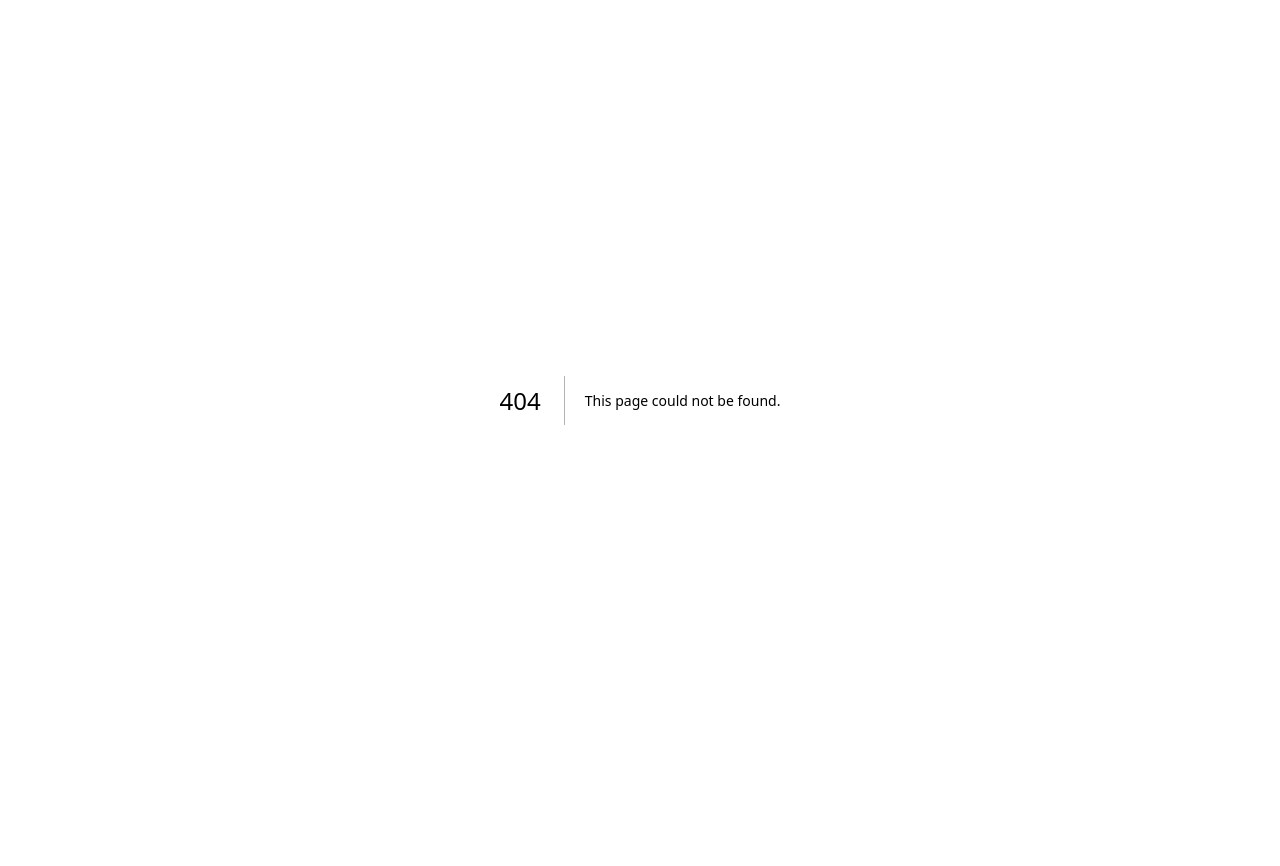
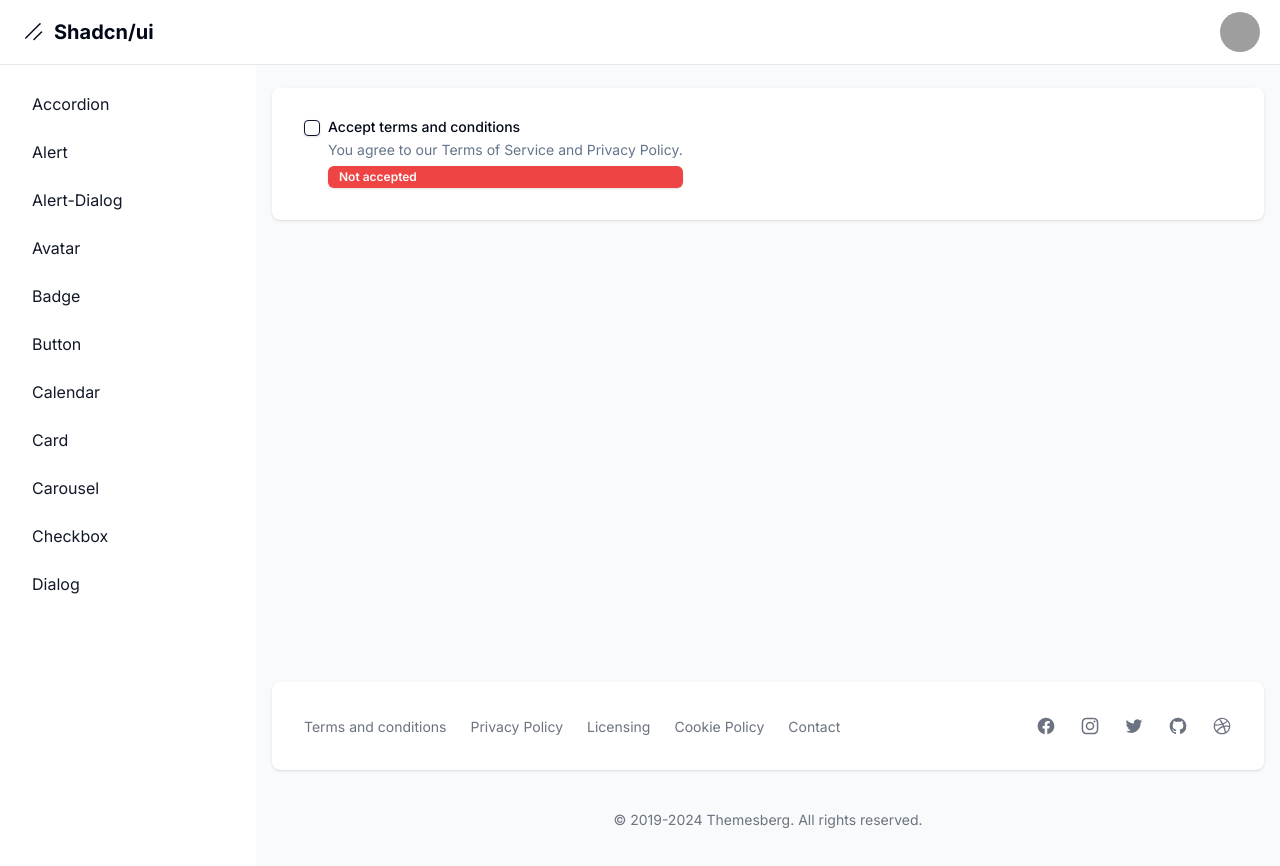
Before and after one commit to jorgeramos2068/next-app-03-shadcn-dashboard, a Next.js app: page /dashboard/checkbox in a window 1280 px wide. Before the commit this address had no page. Shown: the top 866 px of the page. Before the commit the page ends 800 px from the top, so only its background shows below. Built offline with nearby package versions, Linux system fonts and the light colour scheme; grey boxes are pictures that could not be loaded.

Commit message:
feat: add and configure checkbox component

```diff
--- a/package.json
+++ b/package.json
@@ -12,6 +12,7 @@
     "@radix-ui/react-accordion": "^1.2.0",
     "@radix-ui/react-alert-dialog": "^1.1.1",
     "@radix-ui/react-avatar": "^1.1.0",
+    "@radix-ui/react-checkbox": "^1.1.0",
     "@radix-ui/react-dialog": "^1.1.1",
     "@radix-ui/react-icons": "^1.3.0",
     "@radix-ui/react-label": "^2.1.0",
--- /dev/null
+++ b/src/app/dashboard/checkbox/page.tsx
@@ -0,0 +1,32 @@
+'use client';
+
+import * as React from 'react';
+
+import { Checkbox } from '@/components/ui/checkbox';
+import { Badge } from '@/components/ui/badge';
+
+export default function Page() {
+  const [terms, setTerms] = React.useState(false);
+
+  const handleCheckedChange = (value: boolean) => {
+    setTerms(value);
+  };
+
+  return (
+    <div>
+      <div className="items-top flex space-x-2">
+        <Checkbox id="terms1" checked={terms} onCheckedChange={handleCheckedChange} />
+        <div className="grid gap-1.5 leading-none">
+          <label
+            htmlFor="terms1"
+            className="text-sm font-medium leading-none peer-disabled:cursor-not-allowed peer-disabled:opacity-70"
+          >
+            Accept terms and conditions
+          </label>
+          <p className="text-sm text-muted-foreground">You agree to our Terms of Service and Privacy Policy.</p>
+          {terms ? <Badge>Accepted</Badge> : <Badge variant="destructive">Not accepted</Badge>}
+        </div>
+      </div>
+    </div>
+  );
+}
--- a/src/app/dashboard/layout.tsx
+++ b/src/app/dashboard/layout.tsx
@@ -12,6 +12,7 @@
   { name: 'avatar', href: 'avatar' },
   { name: 'card', href: 'card' },
   { name: 'carousel', href: 'carousel' },
+  { name: 'checkbox', href: 'checkbox' },
 ].sort((a, b) => a.name.localeCompare(b.name));
 
 export default function DashboardLayout({ children }: { children: React.ReactNode }) {
--- /dev/null
+++ b/src/components/ui/checkbox.tsx
@@ -0,0 +1,28 @@
+'use client';
+
+import * as React from 'react';
+import * as CheckboxPrimitive from '@radix-ui/react-checkbox';
+import { CheckIcon } from '@radix-ui/react-icons';
+
+import { cn } from '@/lib/utils';
+
+const Checkbox = React.forwardRef<
+  React.ElementRef<typeof CheckboxPrimitive.Root>,
+  React.ComponentPropsWithoutRef<typeof CheckboxPrimitive.Root>
+>(({ className, ...props }, ref) => (
+  <CheckboxPrimitive.Root
+    ref={ref}
+    className={cn(
+      'peer h-4 w-4 shrink-0 rounded-sm border border-primary shadow focus-visible:outline-none focus-visible:ring-1 focus-visible:ring-ring disabled:cursor-not-allowed disabled:opacity-50 data-[state=checked]:bg-primary data-[state=checked]:text-primary-foreground',
+      className
+    )}
+    {...props}
+  >
+    <CheckboxPrimitive.Indicator className={cn('flex items-center justify-center text-current')}>
+      <CheckIcon className="h-4 w-4" />
+    </CheckboxPrimitive.Indicator>
+  </CheckboxPrimitive.Root>
+));
+Checkbox.displayName = CheckboxPrimitive.Root.displayName;
+
+export { Checkbox };
```
Also changed, not shown: 1 other file (tests, documents, lock files or other folders).
